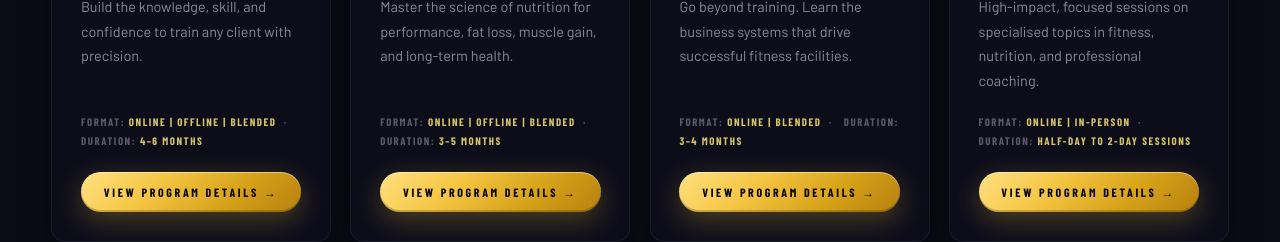
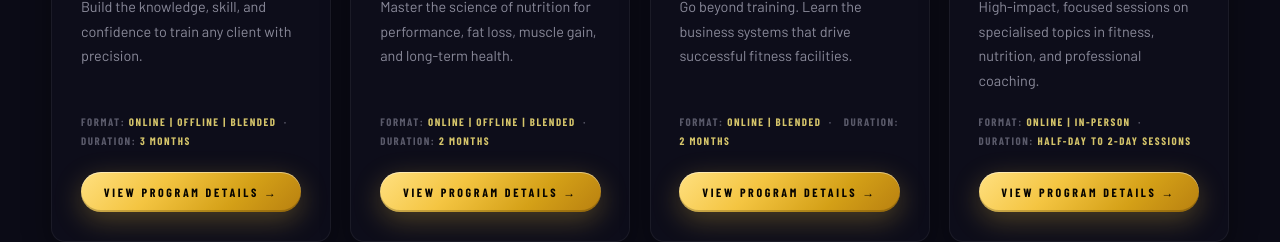
Before and after one commit to alimohsin7483-art/kpf-updated, a Next.js app: page /programs in a window 1280 px wide. Shown: the part 1980-2222 px from the top of the page. Built offline with nearby package versions, Linux system fonts and the light colour scheme; no server answers; a web font is replaced by a local one.

Commit message:
initial upload

```diff
--- a/components/ProgramsShowcase.tsx
+++ b/components/ProgramsShowcase.tsx
@@ -169,7 +169,7 @@ export default function ProgramsShowcase() {
                   {p.duration && <><span className={styles.metaDot}>·</span><span>{p.duration}</span></>}
                 </div>
                 <h3 className={styles.title}>{p.title}</h3>
-                <p className={styles.excerpt}>{p.tagline ?? p.subtitle}</p>
+                <p className={styles.excerpt}>{p.shortDesc}</p>
 
                 <Link
                   href={`/programs/${p.slug}`}
--- a/lib/data.ts
+++ b/lib/data.ts
@@ -30,7 +30,7 @@ export const programs: Program[] = [
       "A comprehensive, mentor-led certification in exercise science, training methodology, program design, assessment, and professional coaching communication — designed for trainers who want to operate at the highest standard.",
     shortDesc: "Build the knowledge, skill, and confidence to train any client with precision.",
     format: ["Online", "Offline", "Blended"],
-    duration: "4–6 Months",
+    duration: "3 Months",
     eligibility: "Open to all — no prior fitness background required",
     whoFor: [
       "Aspiring personal trainers with no formal education in fitness",
@@ -70,7 +70,7 @@ export const programs: Program[] = [
       "A structured education in the science and application of human nutrition — from macronutrients and energy balance to meal planning, supplementation, and evidence-based dietary coaching.",
     shortDesc: "Master the science of nutrition for performance, fat loss, muscle gain, and long-term health.",
     format: ["Online", "Offline", "Blended"],
-    duration: "3–5 Months",
+    duration: "2 Months",
     eligibility: "Open to all — trainers, enthusiasts, and health professionals welcome",
     whoFor: [
       "Personal trainers who want to add nutrition coaching to their services",
@@ -109,7 +109,7 @@ export const programs: Program[] = [
       "An education program designed for current and aspiring gym owners, facility managers, and fitness entrepreneurs — covering business operations, team building, revenue strategy, and client retention.",
     shortDesc: "Go beyond training. Learn the business systems that drive successful fitness facilities.",
     format: ["Online", "Blended"],
-    duration: "3–4 Months",
+    duration: "2 Months",
     eligibility: "Working fitness professionals, managers, or aspiring gym owners",
     whoFor: [
       "Gym owners looking to professionalise operations",
```
